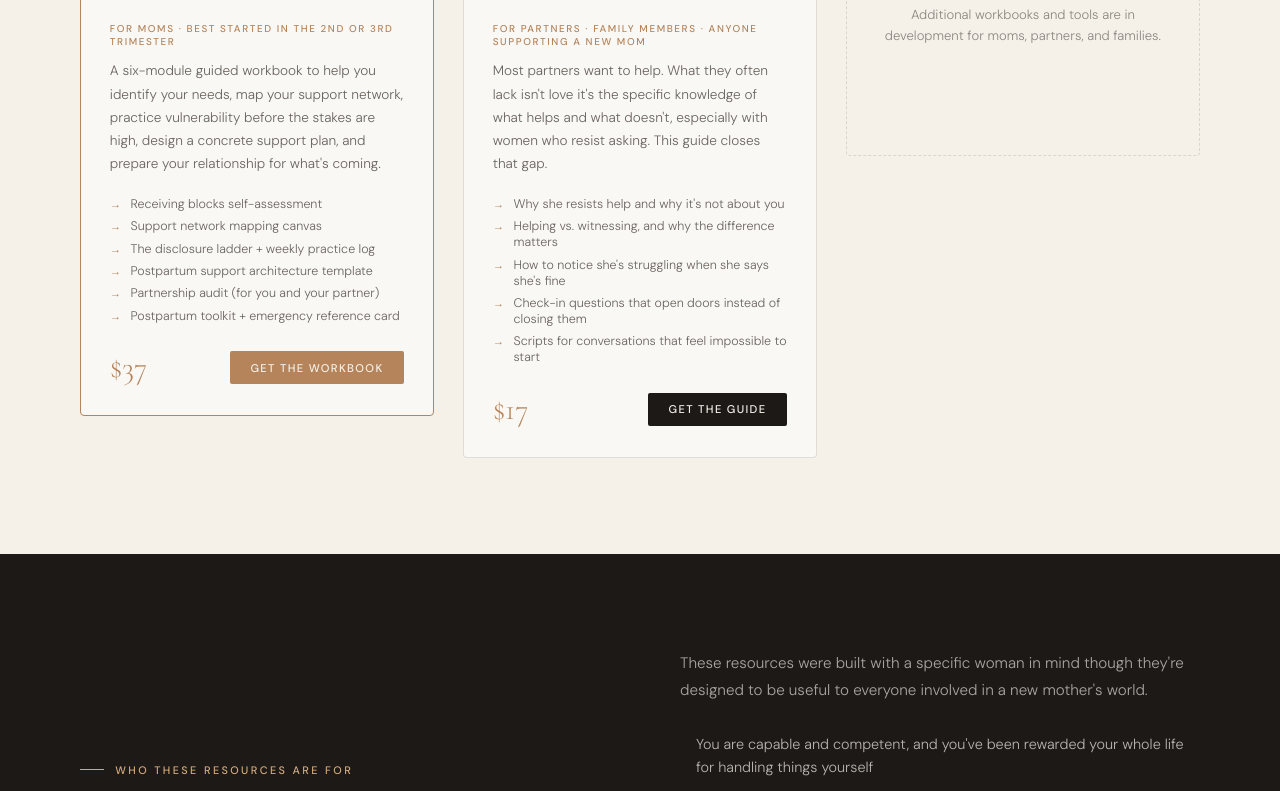
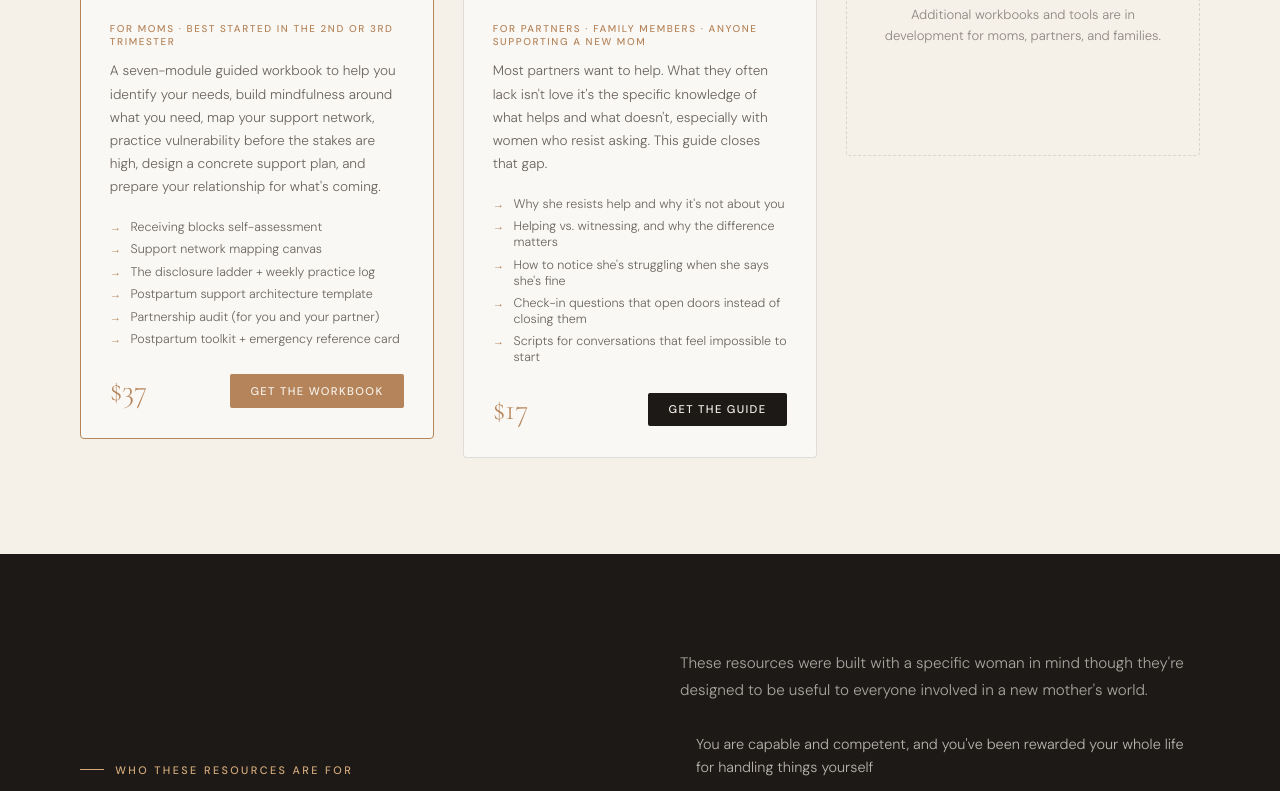
Before and after one commit to margarettuckercardon-max/heldworkbook, a plain HTML site: page index.html in a window 1280 px wide. Shown: the part 3940-4731 px from the top of the page. Drawn offline with nearby package versions, Linux system fonts and the light colour scheme.

Commit message:
Update index.html

```diff
--- a/index.html
+++ b/index.html
@@ -342,7 +342,7 @@
       </div>
       <div class="resource-body">
         <div class="resource-for">For moms · Best started in the 2nd or 3rd trimester</div>
-        <p class="resource-desc">A six-module guided workbook to help you identify your needs, map your support network, practice vulnerability before the stakes are high, design a concrete support plan, and prepare your relationship for what's coming.</p>
+        <p class="resource-desc">A seven-module guided workbook to help you identify your needs, build mindfulness around what you need, map your support network, practice vulnerability before the stakes are high, design a concrete support plan, and prepare your relationship for what's coming.</p>
         <ul class="resource-includes">
           <li>Receiving blocks self-assessment</li>
           <li>Support network mapping canvas</li>
```
